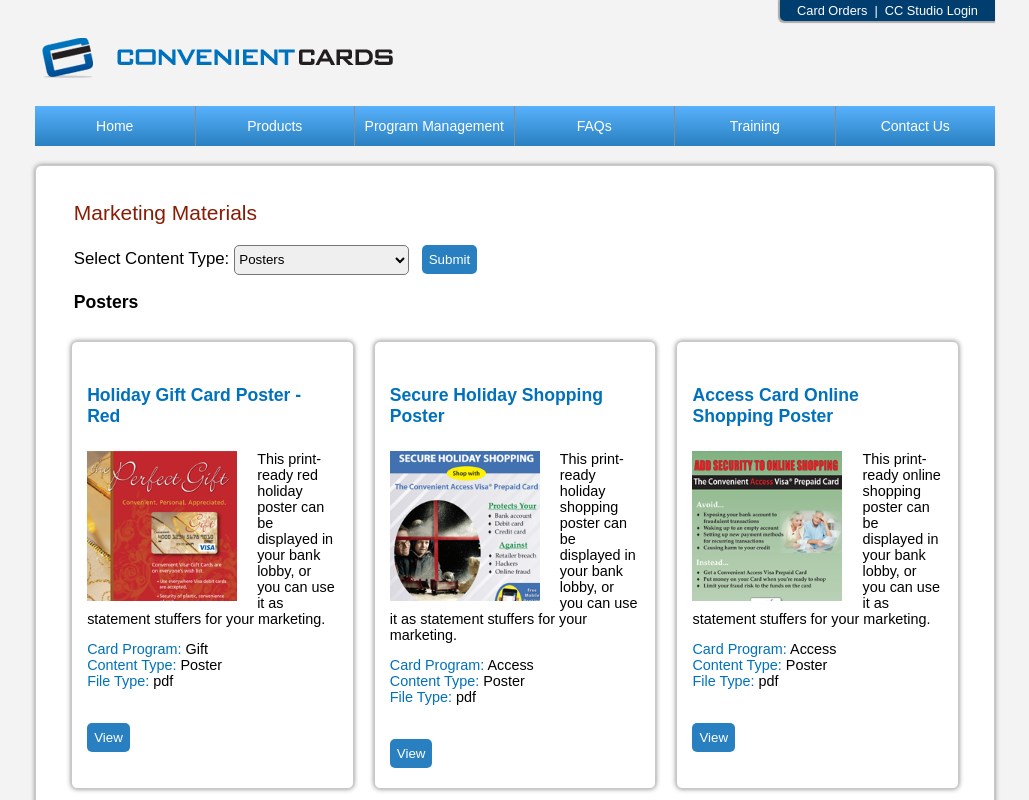
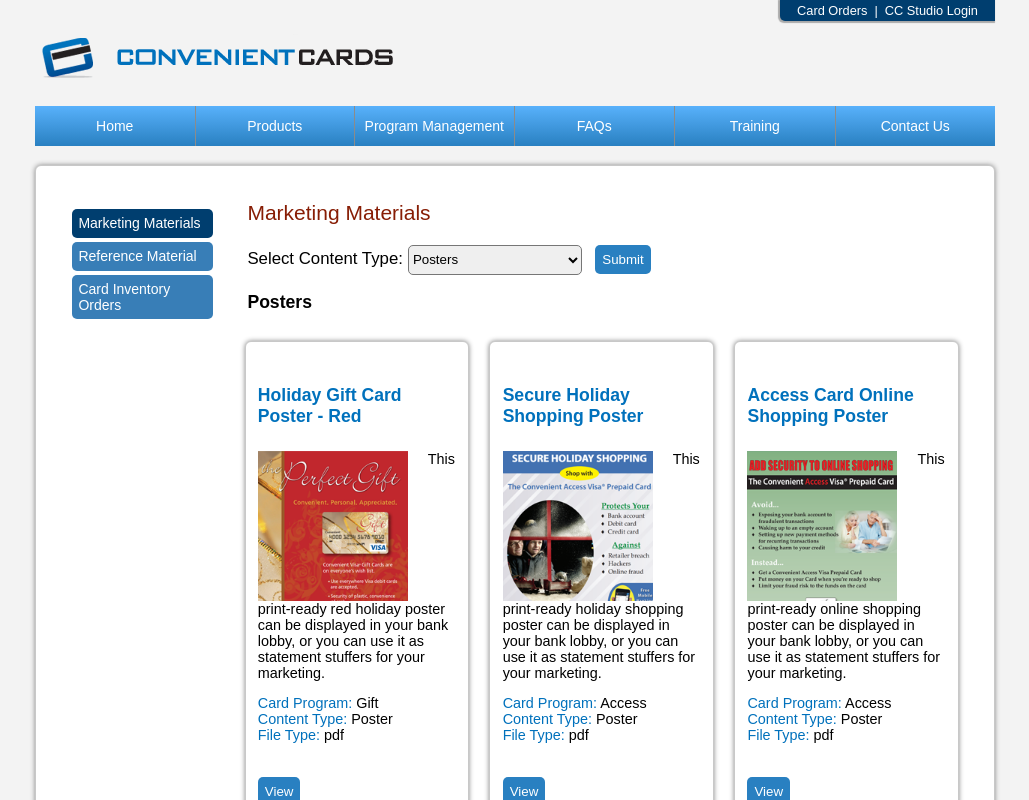
Before and after one commit to erichard413/cc-launch-page, a React (Vite) app: page /marketing in a window 1280 px wide. Shown: the top 800 px of the page, without its empty margins (125-1154 px from the left). Built offline with nearby package versions, Linux system fonts and the light colour scheme.

Commit message:
left side links for marketing & reference materials page

```diff
--- a/src/components/Modals/Content/MarketingContentModal.jsx
+++ b/src/components/Modals/Content/MarketingContentModal.jsx
@@ -1,7 +1,5 @@
 import "../../../styles/modals/MarketingContentModal.css";
-import { Document, Page } from "react-pdf";
-import { useMemo } from "react";
-import { useState } from "react";
+
 import PdfModal from "../PdfModal";
 import { Link } from "react-router-dom";
 
@@ -29,7 +27,7 @@
 function ImgModal({ item, handleClose }) {
   return (
     <div>
-      <img src={item.url} alt={`${item.name}`} />
+      <img src={item.url} alt={`${item.name}`} style={{ maxWidth: "500px" }} />
       <div className="modal-btns">
         <Link to={item.url} target="_blank">
           <button>Download</button>
--- a/src/components/Navbar.jsx
+++ b/src/components/Navbar.jsx
@@ -25,7 +25,7 @@
         </li>
 
         <li className="nav-list-item">
-          <Link>Program Management</Link>
+          <Link to="/marketing">Program Management</Link>
           <ul className="list-item-drop">
             <Link to="/marketing">
               <li>Marketing Materials</li>
--- a/src/pages/MarketingMaterials.jsx
+++ b/src/pages/MarketingMaterials.jsx
@@ -5,6 +5,7 @@
 import MarketingSelection from "../components/MarketingSelection";
 import MarketingContentModal from "../components/Modals/Content/MarketingContentModal";
 import Modal from "../components/Modal";
+import ProgramManagement from "./ProgramManagement";
 
 export default function MarketingMaterials() {
   const [data, setData] = useState({ posters: marketingMaterials.posters });
@@ -12,6 +13,8 @@
   return (
     <div className="MarketingMaterials">
       <div className="main-content">
+        <ProgramManagement></ProgramManagement>
+        <div>
           <h2>Marketing Materials</h2>{" "}
           <div id="filters-div">
             <MarketingSelection data={data} setData={setData} />
@@ -99,6 +102,7 @@
           )}
         </div>
       </div>
+    </div>
   );
 }
 
--- a/src/pages/Products.jsx
+++ b/src/pages/Products.jsx
@@ -26,21 +26,18 @@
               className={cardtype == "access" ? "active" : ""}
             >
               <span className="li-text">Access Cards</span>
-              {cardtype == "access" && <div className="active-box"></div>}
             </li>
             <li
               onClick={() => navigate("/products/gift")}
               className={cardtype == "gift" ? "active" : ""}
             >
               <span className="li-text">Gift Cards</span>
-              {cardtype == "gift" && <div className="active-box"></div>}
             </li>
             <li
               onClick={() => navigate(`/products/incentive`)}
               className={cardtype == "incentive" ? "active" : ""}
             >
               <span className="li-text">Incentive Cards</span>
-              {cardtype == "incentive" && <div className="active-box"></div>}
             </li>
           </ul>
         </div>
--- /dev/null
+++ b/src/pages/ProgramManagement.jsx
@@ -0,0 +1,42 @@
+import { useSearchParams, useParams, useLocation } from "react-router-dom";
+import { useEffect, useState } from "react";
+import { useNavigate } from "react-router-dom";
+import { Link } from "react-router-dom";
+import "../styles/ProgramManagement.css";
+
+export default function ProgramManagement() {
+  const navigate = useNavigate();
+  const url = useLocation();
+
+  return (
+    <div className="ProgramManagement">
+      <div>
+        <div className="left-product-links">
+          <ul>
+            <li
+              className={url.pathname == "/marketing" ? "active" : ""}
+              onClick={() => navigate("/marketing")}
+            >
+              <span className="li-text">Marketing Materials</span>
+            </li>
+            <li
+              className={url.pathname == "/refmaterial" ? "active" : ""}
+              onClick={() => navigate("/refmaterial")}
+            >
+              <span className="li-text">Reference Material</span>
+              {/* {cardtype == "gift" && <div className="active-box"></div>} */}
+            </li>
+            <li
+              onClick={() =>
+                navigate(`https://convenientcards.com/ccstudio2.html`)
+              }
+            >
+              <span className="li-text">Card Inventory Orders</span>
+              {/* {cardtype == "incentive" && <div className="active-box"></div>} */}
+            </li>
+          </ul>
+        </div>
+      </div>
+    </div>
+  );
+}
--- a/src/pages/ReferenceMaterials.jsx
+++ b/src/pages/ReferenceMaterials.jsx
@@ -4,6 +4,7 @@
 import Modal from "../components/Modal";
 import { useState, useCallback } from "react";
 import PdfModal from "../components/Modals/PdfModal";
+import ProgramManagement from "./ProgramManagement";
 
 export default function ReferenceMaterials() {
   const [modalState, setModalState] = useState(false);
@@ -18,6 +19,8 @@
   return (
     <div className="ReferenceMaterials">
       <div className="main-content">
+        <ProgramManagement />
+        <div className="content-right-div">
           <h2>Reference Materials</h2>
           <div className="top-content">
             <div id="left-div">
@@ -34,7 +37,8 @@
                   Instructions for ordering cards to be batch/bulk loaded
                 </li>
               </ul>
-            <span className="mini-header">Lightning Virtual Cards</span> <br />
+              <span className="mini-header">Lightning Virtual Cards</span>{" "}
+              <br />
               <ul>
                 <Link to="https://convenientcards.com/CCStudio/refmaterial/LightningVirtualCardRecipients.xls">
                   <li className="li-excel">
@@ -159,6 +163,7 @@
             </div>
           </div>
         </div>
+      </div>
       <Modal modalState={modalState} setModalState={setModalState}>
         <PdfMemoModal item={{ url: pdfUrl }} isOpen={modalState} />
       </Modal>
--- a/src/styles/MarketingMaterials.css
+++ b/src/styles/MarketingMaterials.css
@@ -1,8 +1,10 @@
 .MarketingMaterials {
   max-width: 100%;
+  display: inline-block;
   font-family: Arial, Helvetica, sans-serif;
 }
 .MarketingMaterials > .main-content {
+  display: flex;
   margin-top: 25px;
   -webkit-border-radius: 6px;
   -moz-border-radius: 6px;
--- a/src/styles/Products.css
+++ b/src/styles/Products.css
@@ -37,12 +37,11 @@
   list-style: none;
   margin: 4px;
   background-color: #387eb7;
-  width: 10vw;
+  width: 9vw;
   color: white;
   padding: 0.5vw;
   cursor: pointer;
   border-radius: 5px;
-  width: 100%;
 }
 .Products .left-product-links li:hover:not(.active) {
   background-color: #408ecd;
--- /dev/null
+++ b/src/styles/ProgramManagement.css
@@ -0,0 +1,53 @@
+.ProgramManagement {
+  max-width: 40%;
+  padding-right: 20px;
+  display: inline-block;
+}
+
+.ProgramManagement .left-product-links ul {
+  padding-left: 7px;
+}
+.ProgramManagement .left-product-links li {
+  padding: 0px;
+  list-style: none;
+  margin: 4px;
+  background-color: #387eb7;
+  width: 10vw;
+  color: white;
+  padding: 0.5vw;
+  cursor: pointer;
+  border-radius: 5px;
+}
+.ProgramManagement .left-product-links li:hover:not(.active) {
+  background-color: #408ecd;
+}
+.ProgramManagement .left-product-links {
+  width: 12vw;
+  display: flex;
+}
+.ProgramManagement .left-product-links .active {
+  background-color: #003e6f;
+}
+/* .ProgramManagement .left-product-links .active:after {
+    content: "";
+    position: absolute;
+    height: 15px;
+    width: 15px;
+    background-color: #003e6f;
+    transform: rotate(45deg);
+    left: 0px;
+  } */
+.left-product-links .li-text {
+  display: inline-block;
+  width: auto;
+}
+.left-product-links .active-box {
+  display: inline-block;
+  position: relative;
+  height: 15px;
+  width: 15px;
+  background-color: #003e6f;
+  /* background-color: red; */
+  transform: rotate(45deg);
+  left: 2.2vw;
+}
--- a/src/styles/ReferenceMaterials.css
+++ b/src/styles/ReferenceMaterials.css
@@ -3,6 +3,7 @@
   font-family: Arial, Helvetica, sans-serif;
 }
 .ReferenceMaterials > .main-content {
+  display: flex;
   margin-top: 25px;
   -webkit-border-radius: 6px;
   -moz-border-radius: 6px;
@@ -15,6 +16,9 @@
   background-color: #fff;
   padding: 25px;
   text-align: left;
+}
+.ReferenceMaterials .content-right-div {
+  width: 100%;
 }
 .ReferenceMaterials #right-div + #left-div {
   display: inline-block;
```
Lines whose indentation alone changed are shown as unchanged.
